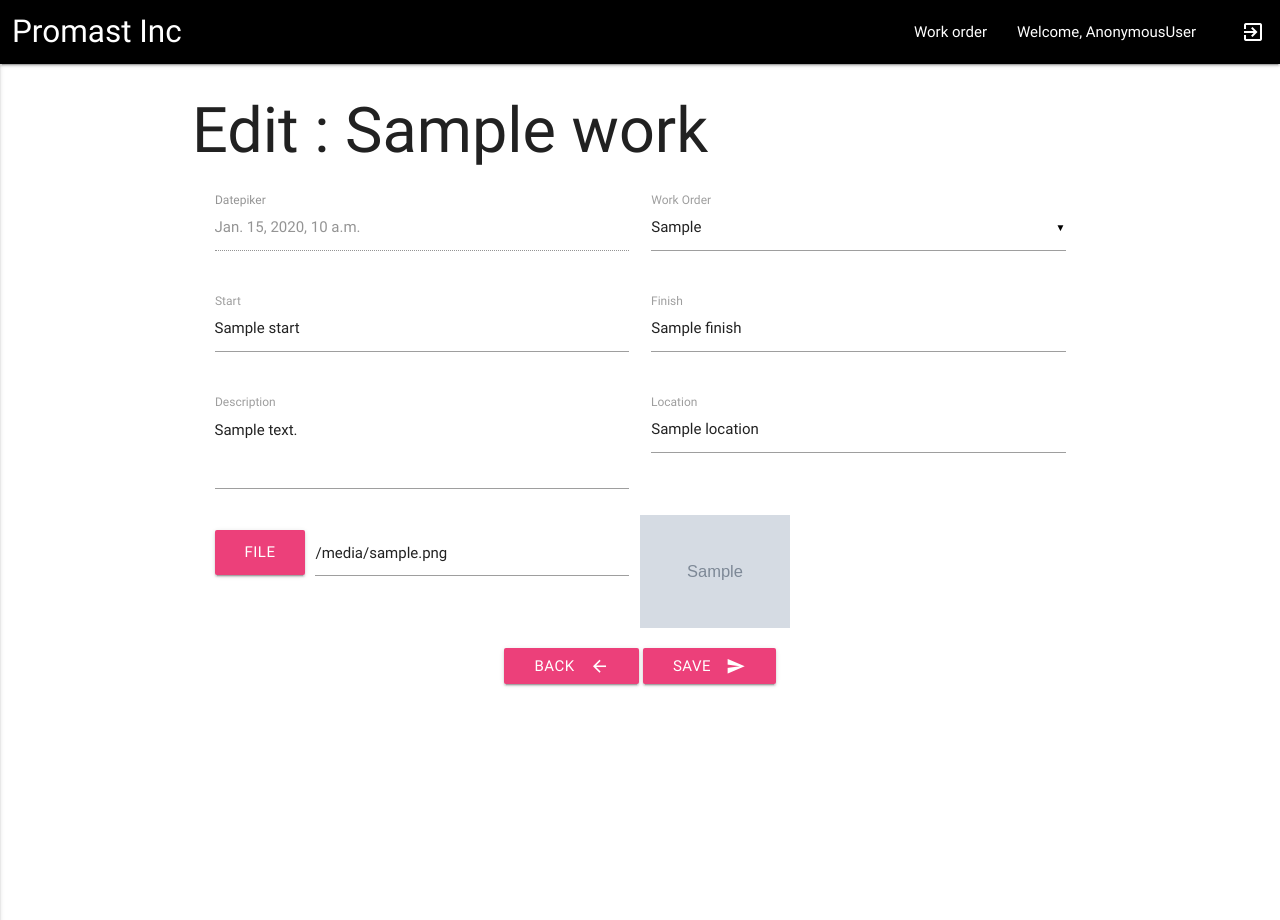
After one commit to emanolorb/adminsite, a Django app: template adminsite/templates/edit.html in a window 1280 px wide. The commit adds this page. Run offline with Django 3.2, Linux system fonts and the light colour scheme; the template is opened without the code that fills it: most values are stand-ins (such as "Sample title", 1, 10 or a date in 2020); grey boxes marked "Sample" are stand-in pictures; some libraries are stand-ins or nearby versions.

Commit message:
add editview

```diff
--- a/adminsite/adminsite/urls.py
+++ b/adminsite/adminsite/urls.py
@@ -15,11 +15,12 @@ Including another URLconf
 """
 from django.conf.urls import url
 from django.contrib import admin
-from websites.views import error404, iniView, LoginView, LogoutView, WorkOrderView
+from websites.views import error404, iniView, LoginView, LogoutView, WorkOrderView, EditView
 from django.conf import settings
 from django.views.static import serve
 
 urlpatterns = [
+    url(r'^edit/((?P<wrk>[0-9]{1,10})/)?$', EditView),
     url(r'^admin/', admin.site.urls),
     url(r'^error/$', error404),
     url(r'^$', iniView),
--- a/adminsite/templates/base/htmlbase.html
+++ b/adminsite/templates/base/htmlbase.html
@@ -27,12 +27,20 @@
             <li><a href="/admin">Admin</a></li>
             <li><a href="/error">Payment</a></li>
             {% endif %}
+            {% if request.user.type == "admin" %}
+            <li><a href="/admin">Admin</a></li>
+            <li><a href="/error">Payment</a></li>
+            {% endif %}
             <li><a href="/WorkOrder">Work order</a></li>
             <li><a href="/">Welcome, {{ request.user }}</a></li>
             <li><a href="/logout/"><i class="material-icons right">exit_to_app</i></a></li>
             </ul>
             <ul class="side-nav" id="mobile-demo">
             {% if request.user.is_superuser %}
+            <li><a href="/admin">Admin</a></li>
+            <li><a href="/error">Payment</a></li>
+            {% endif %}
+            {% if request.user.type == "admin" %}
             <li><a href="/admin">Admin</a></li>
             <li><a href="/error">Payment</a></li>
             {% endif %}
--- /dev/null
+++ b/adminsite/templates/edit.html
@@ -0,0 +1,151 @@
+{% extends "base/htmlbase.html" %}
+{% load static %}
+{% block estilo %}
+    <!-- .modal.bottom-sheet {
+        top: 463px;
+    } -->
+{% endblock %}
+
+
+{% block scripstop %}
+    <script>
+        function validar(){
+            console.log("esta cambienado");
+            document.getElementById("imagen").style.display = "none";
+        }
+        function regresa(event){
+            event.preventDefault();
+            console.log("hola")
+            var urlini = window.location.href;
+            console.log("hola")
+            urlini = urlini.split("/edit/");
+            window.location.href = urlini[0];
+            console.log("hola")
+        }
+    </script>
+{% endblock %}
+
+{% block contenido %}
+<div class="container row">
+    {% if vacio %}
+    <h1>Incorrect Data</h1>
+    {% else %}
+    <h1>Edit : {{ work }}</h1>
+
+
+
+
+
+
+
+      <!-- form -->
+    <form action="#" method="POST" enctype="multipart/form-data">
+        {% csrf_token %}
+        <div class="row col s12">
+            <!-- datepiker -->
+            <div class="input-field col s6">
+            <input id="datepiker" disabled name="date" type="text" class="datepicker">
+            <label for="datepiker">Datepiker</label>
+            </div>
+            <!-- Select -->
+            <div class="input-field col s6">
+                    <select name="workorder" id"myselect">
+                        <optgroup label="Current">
+                                    <option value="{{ Workselect_obj.id }}">{{Workselect_obj}}</option>
+                        </optgroup>
+                        <optgroup label="New selection">
+                            {% for order in orders %}
+                                <option value="{{order.id}}">{{order}}</option>
+                            {% endfor %}
+                        </optgroup>
+                    </select>
+                    <label>Work Order</label>
+            </div>
+        </div>
+        <div class="row col s12">
+            <!-- hora1 -->
+            <div class="input-field col s6">
+                <input id="start" name="Start" type="text" class="timepicker validate">
+                <label for="start">Start</label>
+            </div>
+            <!-- hora2 -->
+            <div class="input-field col s6 validate">
+                <input id="finish" name="Finish" type="text" class="timepicker">
+                <label for="finish">Finish</label>
+            </div>
+        </div>
+        <div class="col s12">
+            <!-- textarea -->
+            <div class="input-field col s6">
+                <textarea id="textarea1" name="context" class="materialize-textarea" data-length="120"></textarea>
+                <label for="textarea1">Description</label>
+            </div>
+            <!-- location -->
+            <div class="input-field col s6">
+                <input placeholder="ejm.. cdmx" id="location" name="location" type="text">
+                <label for="location">Location</label>
+            </div>
+        </div>
+        <div class="row col s12">
+            <!-- file -->
+            <div class="file-field input-field col s6">
+                    <div class="btn pink lighten-1">
+                        <span>File</span>
+                        <input type="file" name="img">
+                    </div>
+                    <div class="file-path-wrapper">
+                        <input class="file-path validate" id="idfilepath" onchange="validar()" type="text">
+                    </div>
+            </div>
+            <!-- imagen -->
+            <div id="imagen"><img class="materialboxed" width="150" src="{{work.img.url}}"></div>
+        </div>
+        <div class="center-align">
+            <button class="btn waves-effect waves-light pink lighten-1" onclick="regresa(event)" >Back
+                    <i class="material-icons right">arrow_back</i>
+            </button>
+            <button class="btn waves-effect waves-light pink lighten-1" type="submit" name="action">Save
+                    <i class="material-icons right">send</i>
+            </button>
+        </div>
+    </form>
+    {% endif %}
+</div>
+{% endblock %}
+{% block customscript %}
+<script  type="text/javascript">
+    $(document).ready(function() {
+        $('select').material_select();
+        $('input#input_text, textarea#textarea1').characterCounter();
+        $('.timepicker').pickatime({
+            default: 'now', // Set default time: 'now', '1:30AM', '16:30'
+            fromnow: 0,       // set default time to * milliseconds from now (using with default = 'now')
+            twelvehour: false, // Use AM/PM or 24-hour format
+            donetext: 'OK', // text for done-button
+            cleartext: 'Clear', // text for clear-button
+            canceltext: 'Cancel', // Text for cancel-button
+            autoclose: false, // automatic close timepicker
+            ampmclickable: true, // make AM PM clickable
+            aftershow: function(){} //Function for after opening timepicker
+        });
+        $('.datepicker').pickadate({
+            selectMonths: true, // Creates a dropdown to control month
+            selectYears: 15, // Creates a dropdown of 15 years to control year,
+            today: 'Today',
+            clear: 'Clear',
+            close: 'Ok',
+            closeOnSelect: false, // Close upon selecting a date,
+            format: 'yyyy-mm-dd'
+        });
+        document.getElementById("datepiker").value = '{{ work.date }}';
+        document.getElementById("start").value = '{{ work.start }}';
+        document.getElementById("finish").value = '{{ work.finish }}';
+        document.getElementById("textarea1").value = '{{ work.context }}';
+        document.getElementById("idfilepath").value = '{{ work.img }}';
+        document.getElementById("location").value = '{{ work.location }}'
+        {% if save %}
+        Materialize.toast('Saved, success!', 3000, 'rounded');
+        {% endif %}
+    });
+</script>
+{% endblock %}
--- a/adminsite/templates/workOrder.html
+++ b/adminsite/templates/workOrder.html
@@ -5,7 +5,7 @@
             <br>
             <h2 class="center-align">Work Order</h2>
             <br>
-            <table>
+            <table class="striped">
                 <thead>
                     <tr>
                         <th>Opening Date</th>
--- a/adminsite/time_worked/models.py
+++ b/adminsite/time_worked/models.py
@@ -18,4 +18,4 @@ class TimeWorked(models.Model):
     created_at = models.DateTimeField(auto_now_add=True, editable=False)
 
     def __str__(self):
-        return "%s - %s" % (self.user.id, self.date)
+        return "%s - %s" % (self.work_order.number, self.date)
```
Also changed, not shown: adminsite/templates/admin/base_site.html (added, +8 -0 lines), adminsite/templates/worker.html (+79 -24 lines), adminsite/websites/views.py (+71 -10 lines).
